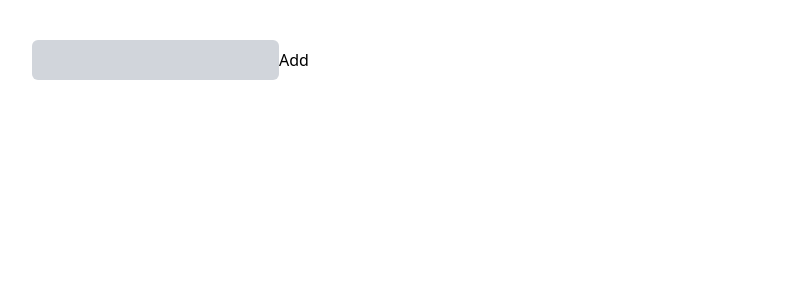
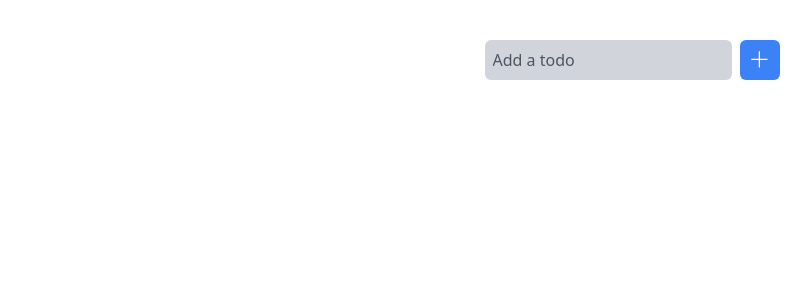
Before and after one commit to mabuhanifa/feed-a-help, a Next.js app: page / in a window 1280 px wide. Shown: the top 300 px of the page, without its empty margins (8-819 px from the left). Built offline with nearby package versions, Linux system fonts and the light colour scheme.

Commit message:
updateTitle functionality with improved ui

```diff
--- a/src/components/Todo.tsx
+++ b/src/components/Todo.tsx
@@ -1,21 +1,68 @@
+import { useState, type FormEvent } from "react";
+import { BiSave } from "react-icons/bi";
+import { FiEdit } from "react-icons/fi";
 import { VscTrash } from "react-icons/vsc";
 import { useDispatch } from "~/contextAPI/hooks";
 import CheckBox from "./CheckBox";
 
 export default function Todo({ todo }: { todo: Todo }) {
   const dispatch = useDispatch();
+  const [title, setTitle] = useState(todo.title);
+  const [edit, setEdit] = useState(false);
+
+  const updateTitle = (e: FormEvent<HTMLFormElement | HTMLButtonElement>) => {
+    e.preventDefault();
+    if (title.trim() === "") {
+      return;
+    }
+    if (title === todo.title) {
+      return;
+    }
+    dispatch({
+      type: "CHANGE_TITLE",
+      payload: {
+        id: todo.id,
+        title: title,
+      },
+    });
+    setEdit(false);
+  };
   return (
-    <div key={todo.id} className="flex items-center p-2">
-      <CheckBox key={todo.id} todo={todo} />
-      <h1
-        className={`text-2xl font-bold ${
+    <div className="shad my-2 grid grid-cols-12 rounded  p-4">
+      <div className="col-span-2 flex items-center justify-center">
+        <CheckBox todo={todo} />
+      </div>
+      <div className="col-span-8">
+        <form onSubmit={(e) => updateTitle(e)} className="flex items-center">
+          <input
+            type="text"
+            name="title"
+            value={title}
+            disabled={!edit}
+            className={`mr-2 rounded px-3 py-1 text-xl font-bold md:mr-10 ${
               todo.isCompleted ? "line-through" : ""
-        }`}
+            }  ${edit ? "bg-gray-300" : ""}`}
+            onChange={(e) => setTitle(e.target.value)}
+          />
+          <button
+            type="submit"
+            onClick={(e) => {
+              setEdit((m) => !m);
+              updateTitle(e);
+            }}
+            className="text-green-600"
           >
-        {todo.title}
-      </h1>
+            {edit ? (
+              <BiSave size={20} className="mt-1" />
+            ) : (
+              <FiEdit size={20} className="mt-1" />
+            )}
+          </button>
+        </form>
+      </div>
+      <div className="col-span-2 flex items-center justify-center gap-x-5">
         <button
-        className="col-span-2 flex items-center justify-center text-red-600"
+          className="flex items-center justify-center text-red-600 "
           onClick={() => {
             dispatch({
               type: "REMOVE_TODO",
@@ -26,5 +73,6 @@ export default function Todo({ todo }: { todo: Todo }) {
           <VscTrash size={20} />
         </button>
       </div>
+    </div>
   );
 }
--- a/src/components/Todos.tsx
+++ b/src/components/Todos.tsx
@@ -1,4 +1,5 @@
 import { useState, type FormEvent } from "react";
+import { VscAdd } from "react-icons/vsc";
 import { useDispatch, useSelector } from "~/contextAPI/hooks";
 import Todo from "./Todo";
 
@@ -22,21 +23,32 @@ export default function Todos() {
     setTitle("");
   };
   return (
-    <section className="p-10">
-      <form onSubmit={(e) => createTodo(e)}>
+    <section className="p-2 py-10 md:p-10 ">
+      <div className="flex justify-center">
+        <form
+          onSubmit={(e) => createTodo(e)}
+          className="flex items-center gap-2"
+        >
           <input
             type="text"
             name="title"
             value={title}
-          className="rounded-md bg-gray-300 p-2"
+            className="rounded-md bg-gray-300 p-2 placeholder:text-gray-600"
             onChange={(e) => setTitle(e.target.value)}
+            placeholder="Add a todo"
           />
-        <button type="submit" onSubmit={(e) => createTodo(e)}>
-          Add
+          <button
+            type="submit"
+            onSubmit={(e) => createTodo(e)}
+            className="rounded-md bg-blue-500 p-2.5 text-white"
+          >
+            <VscAdd size={20} />
           </button>
         </form>
-      <div>
-        {todos && todos.map((todo) => <Todo key={todo.id} todo={todo} />)}
+      </div>
+
+      <div className="mt-10 flex flex-col items-center justify-center">
+        {todos && todos.map((todo) => <Todo todo={todo} key={todo.id} />)}
       </div>
     </section>
   );
```
Lines whose indentation alone changed are shown as unchanged.
